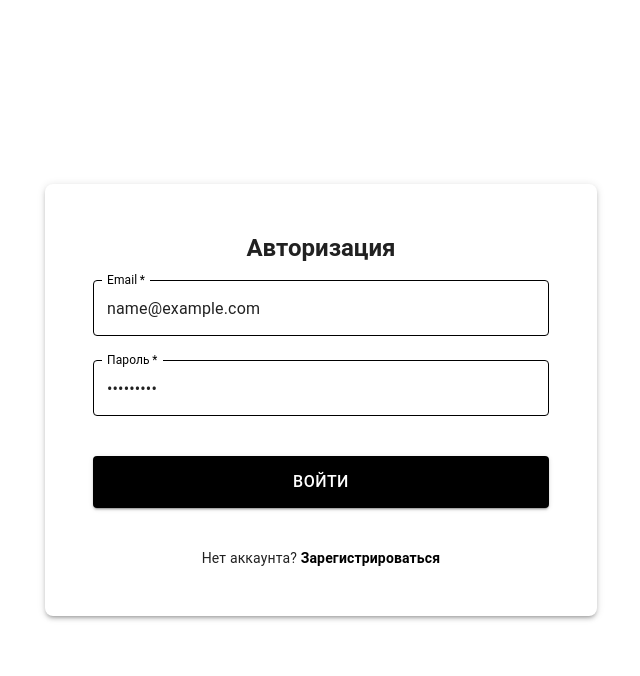
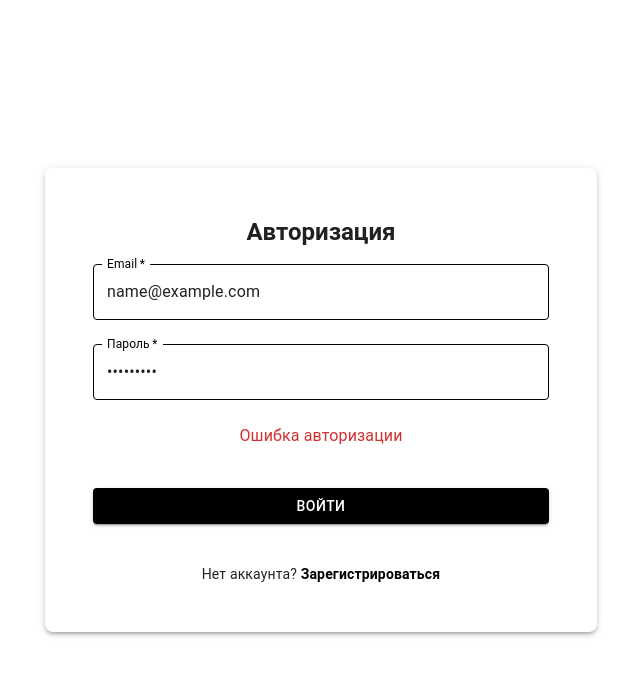
Before and after one commit to chipsi-restaurant/chipsi-restaurant-frontend, a React (Create React App) app: page /login in a window 1280 px wide. Both pictures are taken after typing "name@example.com", "Sample123" into the empty fields and a click on the button "ВОЙТИ". Shown: the top 676 px of the page, without its empty margins (319-959 px from the left). Built offline with nearby package versions, Linux system fonts and the light colour scheme; no server answers.

Commit message:
CHIPSI-24 Добавил страницу логина

```diff
--- a/src/components/pages/login/Login.tsx
+++ b/src/components/pages/login/Login.tsx
@@ -1,23 +1,33 @@
-import React, { useState } from 'react';
-import { TextField, Button, Container, Typography, Box, Paper, Link } from '@mui/material';
+import React, { useState, useEffect } from "react";
+import { TextField, Button, Container, Typography, Box, Paper, Link } from "@mui/material";
+import { useDispatch, useSelector } from "react-redux";
+import { AppDispatch, RootState } from "../../../store/store";
+import { loginUser } from "../../../store/authSlice";
+import { LoginRequest } from "../../../api/models/request/loginRequest";
+import { useNavigate } from "react-router-dom";
 
 const Login: React.FC = () => {
-    const [formData, setFormData] = useState({
-        firstName: '',
-        lastName: '',
-        phone: '',
-        email: '',
-        password: '',
-    });
+    const dispatch = useDispatch<AppDispatch>();
+    const navigate = useNavigate();
+    const { loading, error, isAuthenticated } = useSelector((state: RootState) => state.auth);
+
+    const [request, setRequest] = useState<LoginRequest>({ login: "", password: "" });
 
     const handleChange = (e: React.ChangeEvent<HTMLInputElement>) => {
-        setFormData({ ...formData, [e.target.name]: e.target.value });
+        setRequest({ ...request, [e.target.name]: e.target.value });
     };
 
     const handleSubmit = (e: React.FormEvent) => {
         e.preventDefault();
-        console.log(formData);
+        dispatch(loginUser(request));
     };
+
+    // Редирект при успешной авторизации
+    useEffect(() => {
+        if (isAuthenticated) {
+            navigate("/"); // или другая защищённая страница
+        }
+    }, [isAuthenticated, navigate]);
 
     return (
         <Container component="main" maxWidth="sm" sx={{ display: 'flex', alignItems: 'center', justifyContent: 'center', minHeight: '100vh' }}>
@@ -26,13 +36,35 @@ const Login: React.FC = () => {
                     Авторизация
                 </Typography>
                 <Box component="form" onSubmit={handleSubmit} sx={{ display: 'flex', flexDirection: 'column', gap: 3, mt: 2 }}>
-                    <TextField label="Email" name="email" type="email" value={formData.email} onChange={handleChange} fullWidth required sx={{ width: '100%' }} />
-                    <TextField label="Пароль" name="password" type="password" value={formData.password} onChange={handleChange} fullWidth required sx={{ width: '100%' }} />
-                    <Button type="submit" variant="contained" sx={{ backgroundColor: '#000', color: '#fff', mt: 2, padding: '12px', fontSize: '16px' }} fullWidth>
-                        Войти
+                    <TextField
+                        label="Email"
+                        name="login"
+                        type="email"
+                        value={request.login}
+                        onChange={handleChange}
+                        fullWidth
+                        required
+                    />
+                    <TextField
+                        label="Пароль"
+                        name="password"
+                        type="password"
+                        value={request.password}
+                        onChange={handleChange}
+                        fullWidth
+                        required
+                    />
+                    <Box sx={{ minHeight: 24 }}>
+                        {error && <Typography color="error">{error}</Typography>}
+                    </Box>
+                    <Button type="submit" variant="contained" sx={{ backgroundColor: '#000', color: '#fff', mt: 2 }} fullWidth disabled={loading}>
+                        {loading ? "Вход..." : "Войти"}
                     </Button>
                     <Typography variant="body2" sx={{ mt: 2 }}>
-                        Нет аккаунта? <Link href="/signin" underline="hover" sx={{ fontWeight: 'bold', color: '#000' }}>Зарегистрироваться</Link>
+                        Нет аккаунта?{" "}
+                        <Link href="/signup" underline="hover" sx={{ fontWeight: 'bold', color: '#000' }}>
+                            Зарегистрироваться
+                        </Link>
                     </Typography>
                 </Box>
             </Paper>
```
